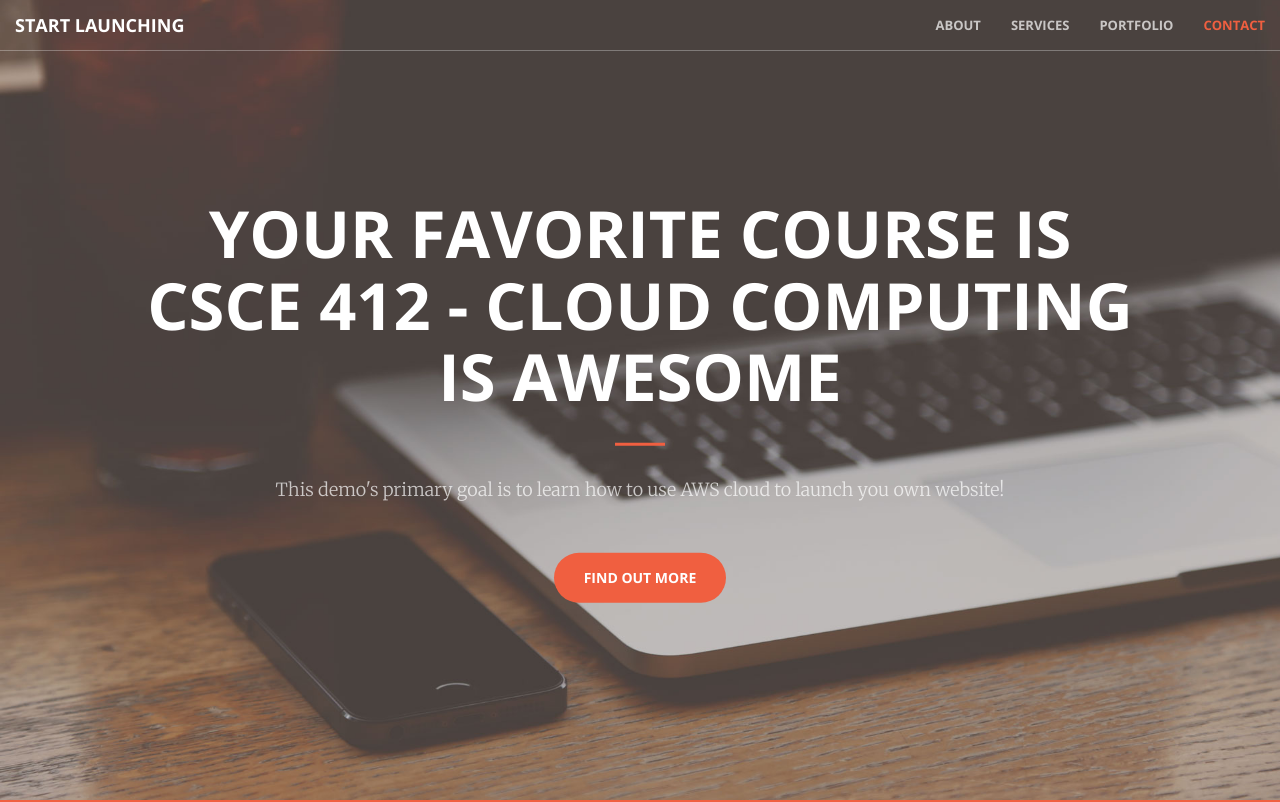
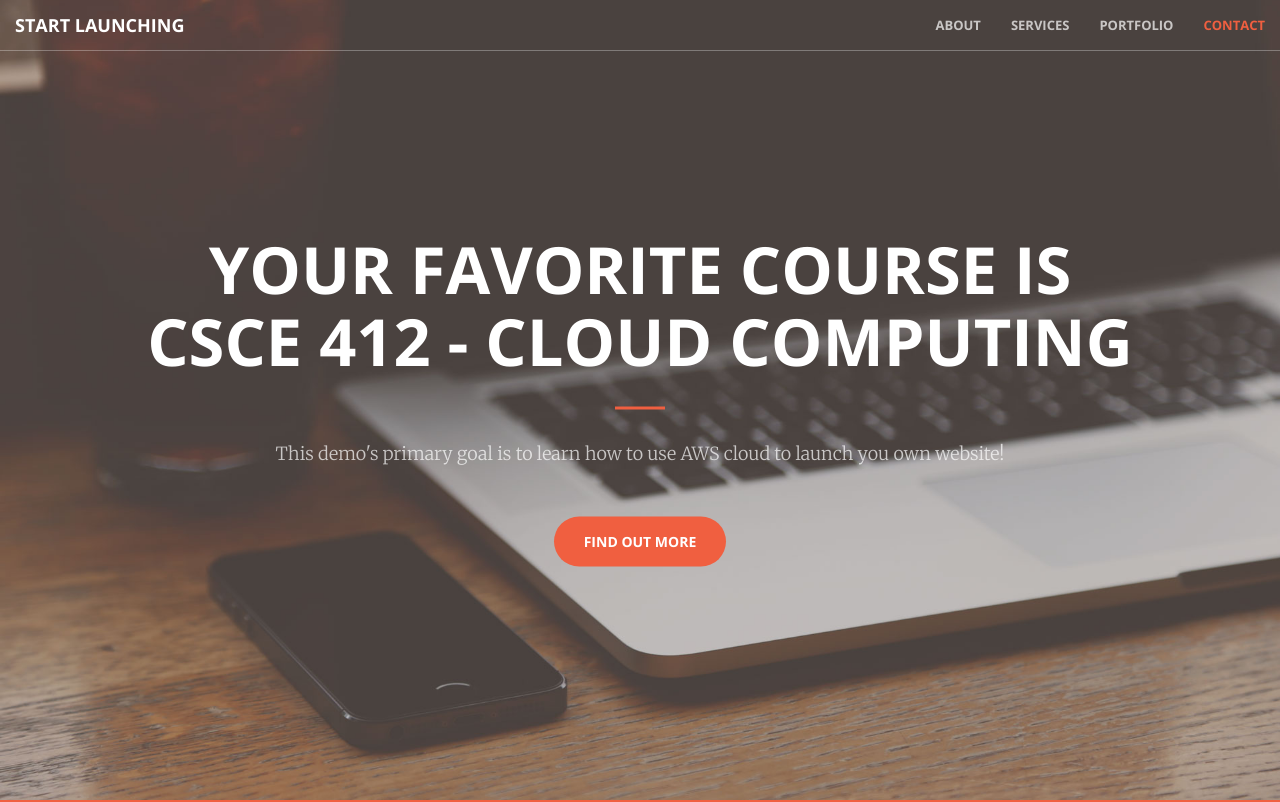
Before and after one commit to edstone26/Static-Webpage-Example, a plain HTML site: page index.html in a window 1280 px wide. Shown: the top 802 px of the page. Drawn offline with nearby package versions, Linux system fonts and the light colour scheme.

Commit message:
Demonstrating Update

```diff
--- a/index.html
+++ b/index.html
@@ -74,7 +74,7 @@
     <header>
         <div class="header-content">
             <div class="header-content-inner">
-                <h1>Your Favorite Course is CSCE 412 - Cloud Computing is Awesome</h1>
+                <h1>Your Favorite Course is CSCE 412 - Cloud Computing</h1>
                 <hr>
                 <p>This demo's primary goal is to learn how to use AWS cloud to launch you own website!</p>
                 <a href="#about" class="btn btn-primary btn-xl page-scroll">Find Out More</a>
```
